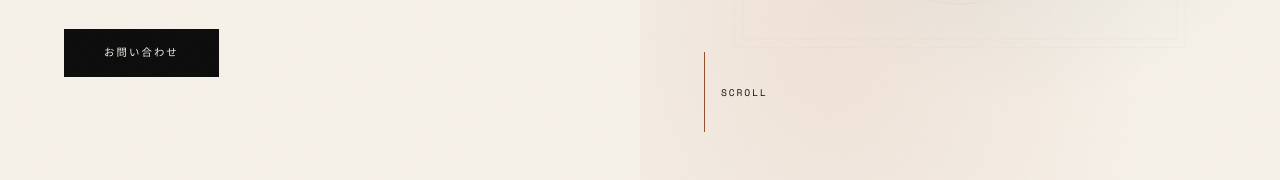
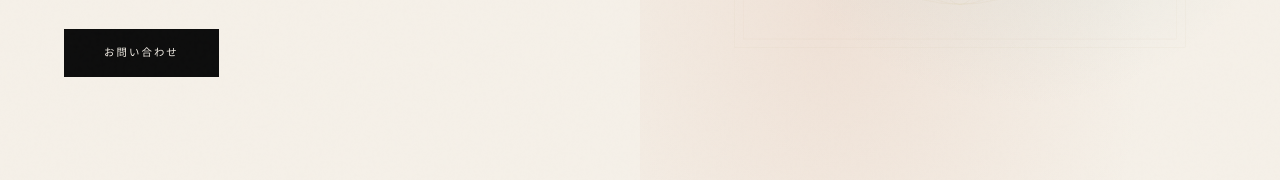
Before and after one commit to kazuhiro-stack/landing_portfolio, a Next.js app: page / in a window 1280 px wide. Shown: the part 620-800 px from the top of the page. Built offline with nearby package versions, Linux system fonts and the light colour scheme.

Commit message:
scroll削除

```diff
--- a/src/app/globals.css
+++ b/src/app/globals.css
@@ -240,23 +240,6 @@ nav {
   text-transform: uppercase;
   opacity: 0;
   animation: fadeIn 2s 1.5s forwards;
-}
-
-.scroll-line {
-  width: 1px;
-  height: 80px;
-  font-size: 40px;
-  background: var(--ink);
-  position: relative;
-  overflow: hidden;
-}
-
-.scroll-line::after {
-  content: "";
-  position: absolute;
-  inset: 0;
-  background: var(--rust);
-  animation: scrollAnim 2s 2s infinite;
 }
 
 /* ── MARQUEE ── */
--- a/src/app/page.tsx
+++ b/src/app/page.tsx
@@ -58,10 +58,6 @@ export default function Home() {
           <div className="hero-map-bg" />
           <div className="hero-svg-wrap">
             <HeroIllustration />
-          </div>
-          <div className="scroll-indicator">
-            <div className="scroll-line" />
-            <span>Scroll</span>
           </div>
         </div>
       </section>
```
